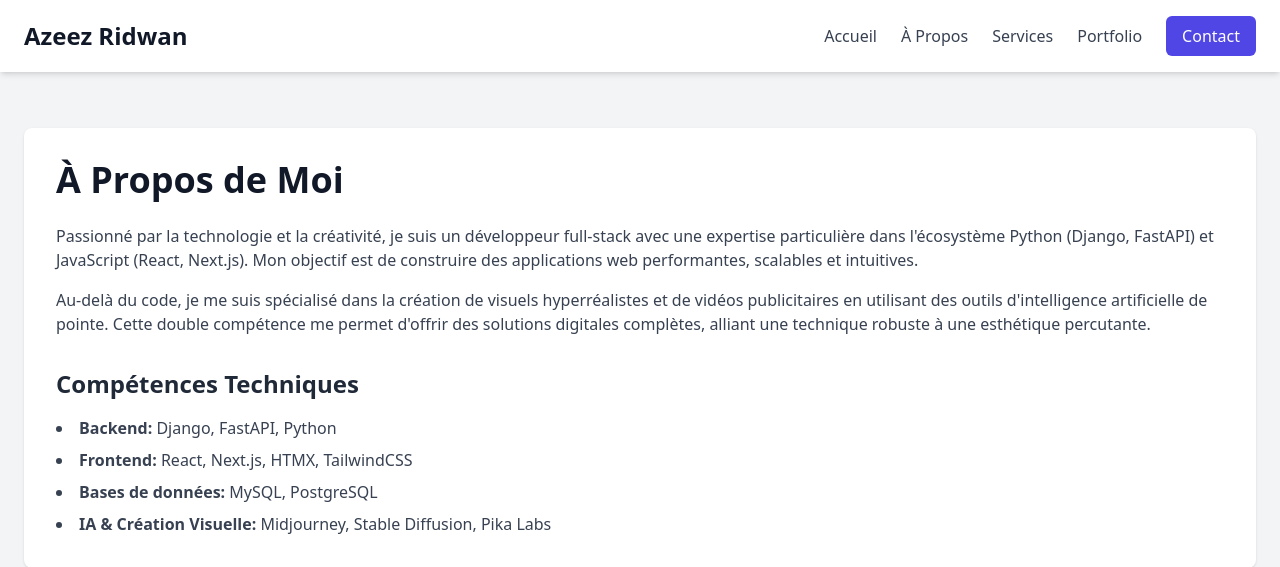
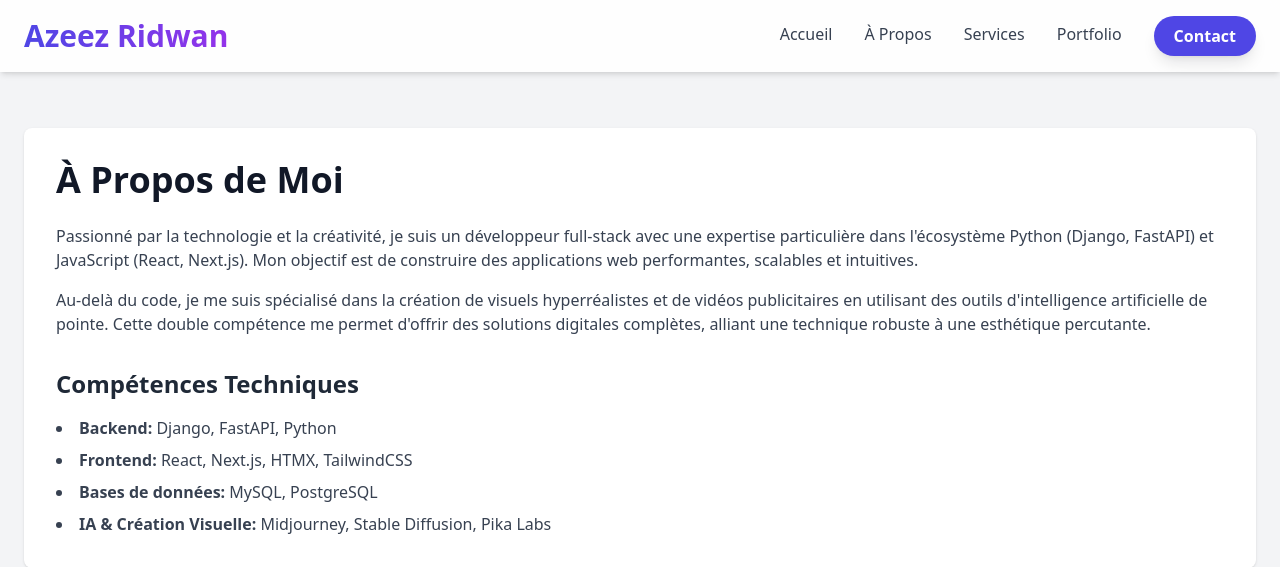
Before and after one commit to Zizou897/portfolioIA, a Django app: page /about/ in a window 1280 px wide. Shown: the top 567 px of the page. Run offline with Django 5.2, Linux system fonts and the light colour scheme; some libraries are stand-ins or nearby versions.

Commit message:
feat(ui): refonte du header pour un look plus moderne

```diff
--- a/portfolio_project/templates/base.html
+++ b/portfolio_project/templates/base.html
@@ -1,24 +1,50 @@
 <!DOCTYPE html>
-<html lang="fr">
+<html lang="fr" class="scroll-smooth">
 <head>
     <meta charset="UTF-8">
     <meta name="viewport" content="width=device-width, initial-scale=1.0">
     <title>{% block title %}Azeez Ridwan - Portfolio{% endblock %}</title>
     <script src="https://cdn.tailwindcss.com"></script>
     <script src="https://unpkg.com/htmx.org@1.9.12"></script>
+    <style>
+        /* Small custom style for the nav link underline effect */
+        .nav-link {
+            position: relative;
+            padding-bottom: 0.25rem;
+        }
+        .nav-link::after {
+            content: '';
+            position: absolute;
+            bottom: 0;
+            left: 0;
+            width: 0;
+            height: 2px;
+            background-color: #4f46e5; /* indigo-600 */
+            transition: width 0.3s ease-in-out;
+        }
+        .nav-link:hover::after {
+            width: 100%;
+        }
+    </style>
 </head>
 <body class="bg-gray-100 text-gray-800 font-sans">
-    <header class="bg-white shadow-md sticky top-0 z-50">
+    <header class="sticky top-0 z-50 bg-white/90 backdrop-blur-sm shadow-md">
         <nav class="container mx-auto px-6 py-4 flex justify-between items-center">
             <div>
-                <a href="{% url 'home' %}" class="text-2xl font-bold text-gray-900 hover:text-indigo-600 transition-colors">Azeez Ridwan</a>
+                <a href="{% url 'home' %}" class="text-3xl font-extrabold">
+                    <span class="bg-clip-text text-transparent bg-gradient-to-r from-indigo-600 to-purple-600">
+                        Azeez Ridwan
+                    </span>
+                </a>
             </div>
-            <div class="hidden md:flex items-center space-x-6">
-                <a href="{% url 'home' %}" class="text-gray-700 hover:text-indigo-600">Accueil</a>
-                <a href="{% url 'about' %}" class="text-gray-700 hover:text-indigo-600">À Propos</a>
-                <a href="{% url 'services' %}" class="text-gray-700 hover:text-indigo-600">Services</a>
-                <a href="{% url 'portfolio' %}" class="text-gray-700 hover:text-indigo-600">Portfolio</a>
-                <a href="{% url 'contact' %}" class="bg-indigo-600 text-white px-4 py-2 rounded-md hover:bg-indigo-700 transition-colors">Contact</a>
+            <div class="hidden md:flex items-center space-x-8">
+                <a href="{% url 'home' %}" class="nav-link text-gray-700 font-medium">Accueil</a>
+                <a href="{% url 'about' %}" class="nav-link text-gray-700 font-medium">À Propos</a>
+                <a href="{% url 'services' %}" class="nav-link text-gray-700 font-medium">Services</a>
+                <a href="{% url 'portfolio' %}" class="nav-link text-gray-700 font-medium">Portfolio</a>
+                <a href="{% url 'contact' %}" class="bg-indigo-600 text-white px-5 py-2 rounded-full font-semibold shadow-lg hover:bg-indigo-700 transition-all duration-300 transform hover:scale-105">
+                    Contact
+                </a>
             </div>
             <!-- Mobile Menu Button Here if needed -->
         </nav>
```
